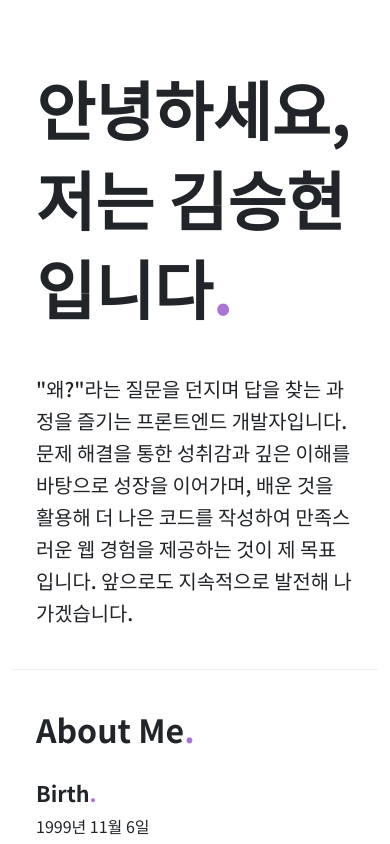
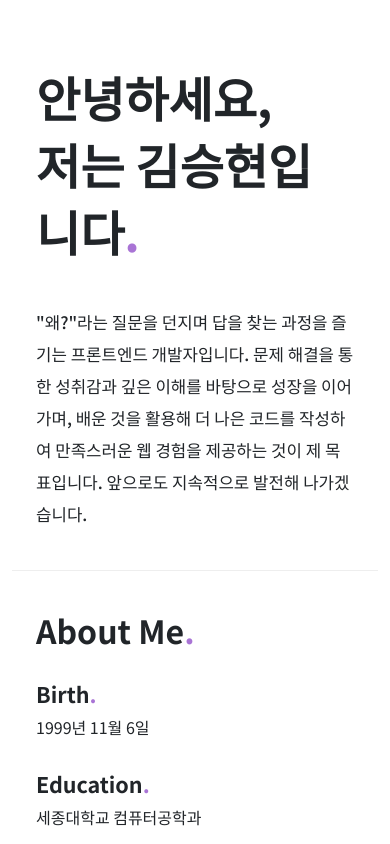
Before and after one commit to VaIice/resume, a React (Create React App) app: page / in a window 390 px wide. Shown: the top 844 px of the page. Built offline with nearby package versions, Linux system fonts and the light colour scheme.

Commit message:
responsive css add

```diff
--- a/src/App.css
+++ b/src/App.css
@@ -98,3 +98,13 @@ body {
 .project-section:last-of-type {
   border-bottom: none;
 }
+
+@media (max-width: 960px) {
+  h1 {
+    font-size: 3rem !important;
+  }
+
+  p {
+    font-size: 1.05rem !important;
+  }
+}
```
